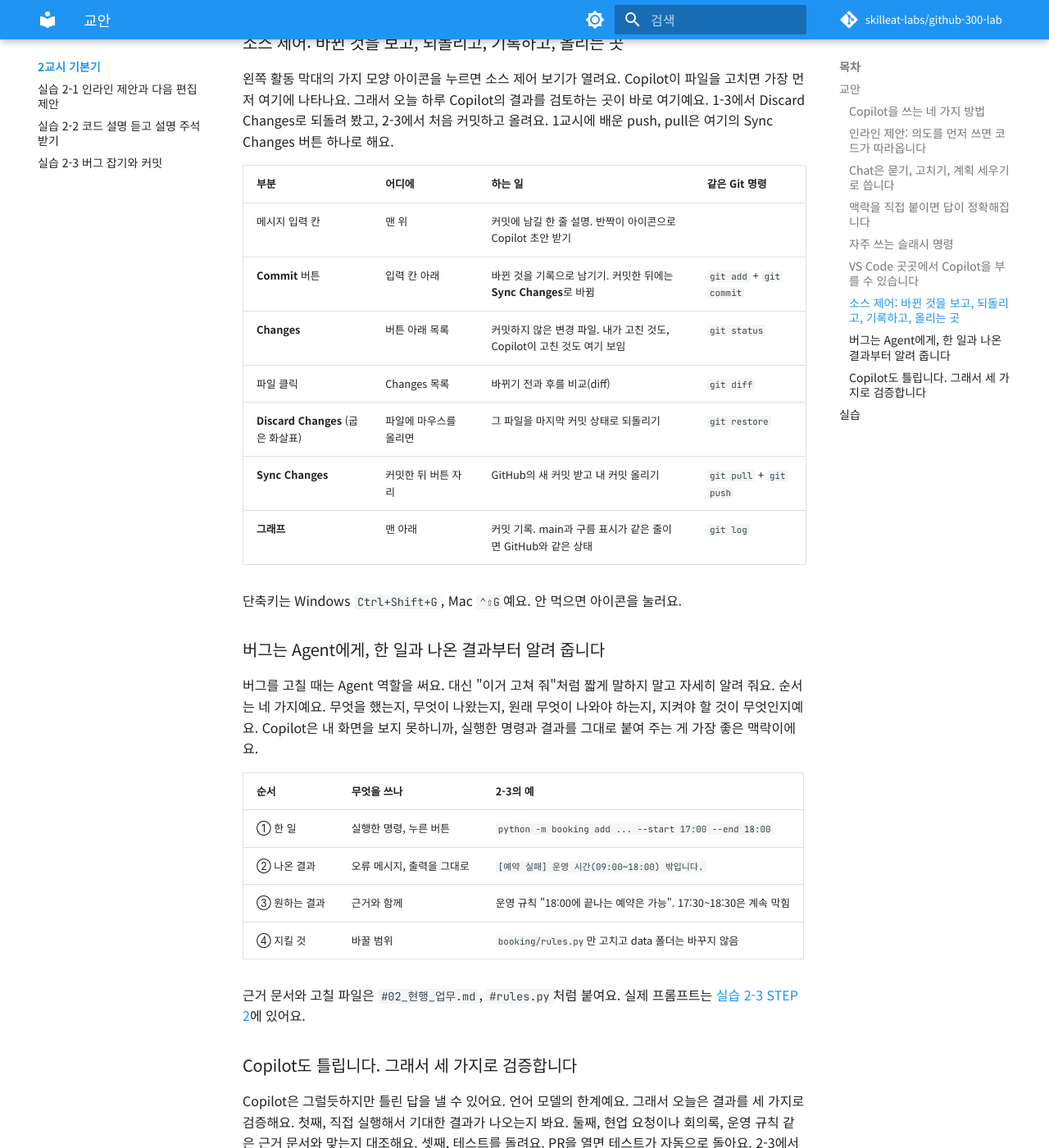
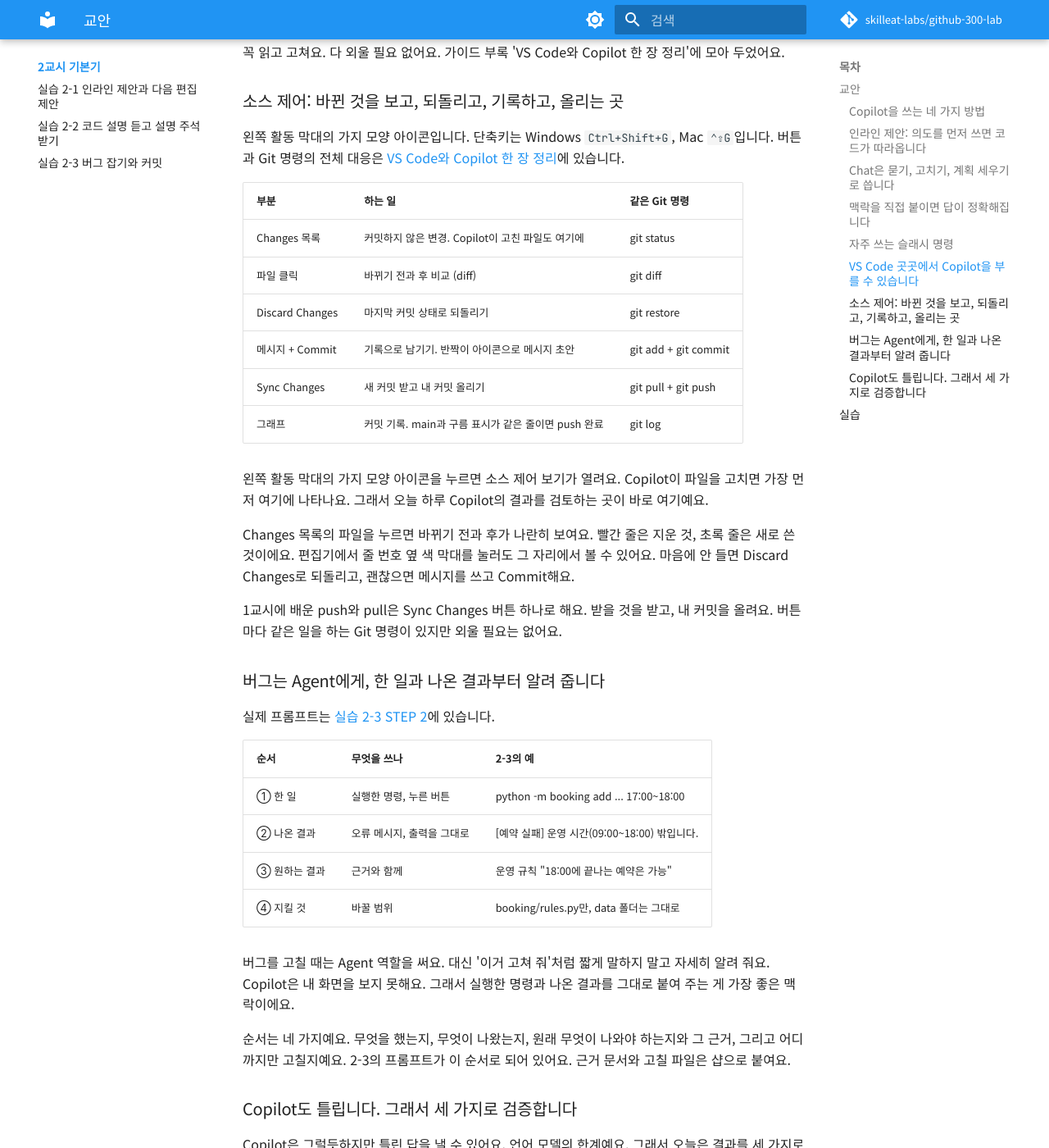
Before and after one commit to skilleat-labs/github-300-lab, an MkDocs documentation site: the page built from docs/class2/index.md, in a window 1280 px wide and 1400 px high, scrolled down 2854 px. Shown: the whole window at 82% size. Built offline with MkDocs 1.6.1 and Material for MkDocs 9.7.7, drawn with Linux system fonts in a browser that asks for light colours; comment, search, counter and statistics services are not loaded; some of the changed text lies outside the part shown.

Commit message:
장표 75장 반영에 맞춰 교안 페이지 재생성
Co-Authored-By: Claude Opus 5.5 <noreply@anthropic.com>

```diff
--- a/docs/class2/index.md
+++ b/docs/class2/index.md
@@ -37,10 +37,12 @@ Chat에서는 Agent 선택기로 Ask와 Agent 중 하나를 골라요. Ask는
 
 ### 맥락을 직접 붙이면 답이 정확해집니다
 
+!!! tip "키보드로 파일 붙이기"
+    입력 칸에 `#`와 파일 이름 일부를 치면(예: `#rules`) 파일 목록이 좁혀집니다. `↑` `↓`로 고르고 `Enter`를 누르면 파일이 맥락으로 붙습니다.
+
 Copilot이 엉뚱한 답을 하는 가장 흔한 이유는 맥락이 부족해서예요. 맥락은 직접 붙일 수 있어요. 채팅 칸의 플러스 버튼으로 파일이나 이슈를 고르거나, 탐색기에서 파일을 끌어다 놓아요. 샵을 치면 맥락 목록이 나오는데, #codebase는 프로젝트 전체에서 관련 코드를 찾아 줘요. 코드를 선택하고 물으면 그 부분이 맥락이 돼요. 예전 자료나 블로그에 나오는 @workspace는 지금 Copilot 하네스에서는 동작하지 않아요. #codebase를 쓰세요.
 
-!!! tip "키보드로 파일 붙이기"
-    입력 칸에 `#`와 파일 이름 일부를 치면(예: `#rules`) 파일 목록이 좁혀집니다. `↑` `↓`로 고르고 `Enter`를 누르면 파일이 맥락으로 붙습니다. 마우스로 **+**를 누르거나 끌어다 놓지 않아도 됩니다.
+파일은 키보드로도 붙일 수 있어요. 입력 칸에 샵과 파일 이름 일부, 예를 들어 #rules를 치면 목록이 좁혀지고, 화살표와 엔터로 고르면 붙어요.
 
 ### 자주 쓰는 슬래시 명령
 
@@ -68,32 +70,37 @@ Copilot은 채팅 창에만 있지 않아요. 일하는 자리에서 바로 부
 
 ### 소스 제어: 바뀐 것을 보고, 되돌리고, 기록하고, 올리는 곳 { #source-control }
 
-왼쪽 활동 막대의 가지 모양 아이콘을 누르면 소스 제어 보기가 열려요. Copilot이 파일을 고치면 가장 먼저 여기에 나타나요. 그래서 오늘 하루 Copilot의 결과를 검토하는 곳이 바로 여기예요. 1-3에서 Discard Changes로 되돌려 봤고, 2-3에서 처음 커밋하고 올려요. 1교시에 배운 push, pull은 여기의 Sync Changes 버튼 하나로 해요.
+왼쪽 활동 막대의 가지 모양 아이콘입니다. 단축키는 Windows `Ctrl+Shift+G`, Mac `⌃⇧G`입니다. 버튼과 Git 명령의 전체 대응은 [VS Code와 Copilot 한 장 정리](../appendix/vscode-copilot.md#git-buttons)에 있습니다.
 
-| 부분 | 어디에 | 하는 일 | 같은 Git 명령 |
-|---|---|---|---|
-| 메시지 입력 칸 | 맨 위 | 커밋에 남길 한 줄 설명. 반짝이 아이콘으로 Copilot 초안 받기 | |
-| **Commit** 버튼 | 입력 칸 아래 | 바뀐 것을 기록으로 남기기. 커밋한 뒤에는 **Sync Changes**로 바뀜 | `git add` + `git commit` |
-| **Changes** | 버튼 아래 목록 | 커밋하지 않은 변경 파일. 내가 고친 것도, Copilot이 고친 것도 여기 보임 | `git status` |
-| 파일 클릭 | Changes 목록 | 바뀌기 전과 후를 비교(diff) | `git diff` |
-| **Discard Changes** (굽은 화살표) | 파일에 마우스를 올리면 | 그 파일을 마지막 커밋 상태로 되돌리기 | `git restore` |
-| **Sync Changes** | 커밋한 뒤 버튼 자리 | GitHub의 새 커밋 받고 내 커밋 올리기 | `git pull` + `git push` |
-| **그래프** | 맨 아래 | 커밋 기록. main과 구름 표시가 같은 줄이면 GitHub와 같은 상태 | `git log` |
+| 부분 | 하는 일 | 같은 Git 명령 |
+|---|---|---|
+| Changes 목록 | 커밋하지 않은 변경. Copilot이 고친 파일도 여기에 | git status |
+| 파일 클릭 | 바뀌기 전과 후 비교 (diff) | git diff |
+| Discard Changes | 마지막 커밋 상태로 되돌리기 | git restore |
+| 메시지 + Commit | 기록으로 남기기. 반짝이 아이콘으로 메시지 초안 | git add + git commit |
+| Sync Changes | 새 커밋 받고 내 커밋 올리기 | git pull + git push |
+| 그래프 | 커밋 기록. main과 구름 표시가 같은 줄이면 push 완료 | git log |
 
-단축키는 Windows `Ctrl+Shift+G`, Mac `⌃⇧G`예요. 안 먹으면 아이콘을 눌러요.
+왼쪽 활동 막대의 가지 모양 아이콘을 누르면 소스 제어 보기가 열려요. Copilot이 파일을 고치면 가장 먼저 여기에 나타나요. 그래서 오늘 하루 Copilot의 결과를 검토하는 곳이 바로 여기예요.
+
+Changes 목록의 파일을 누르면 바뀌기 전과 후가 나란히 보여요. 빨간 줄은 지운 것, 초록 줄은 새로 쓴 것이에요. 편집기에서 줄 번호 옆 색 막대를 눌러도 그 자리에서 볼 수 있어요. 마음에 안 들면 Discard Changes로 되돌리고, 괜찮으면 메시지를 쓰고 Commit해요.
+
+1교시에 배운 push와 pull은 Sync Changes 버튼 하나로 해요. 받을 것을 받고, 내 커밋을 올려요. 버튼마다 같은 일을 하는 Git 명령이 있지만 외울 필요는 없어요.
 
 ### 버그는 Agent에게, 한 일과 나온 결과부터 알려 줍니다 { #bug-prompt }
 
-버그를 고칠 때는 Agent 역할을 써요. 대신 "이거 고쳐 줘"처럼 짧게 말하지 말고 자세히 알려 줘요. 순서는 네 가지예요. 무엇을 했는지, 무엇이 나왔는지, 원래 무엇이 나와야 하는지, 지켜야 할 것이 무엇인지예요. Copilot은 내 화면을 보지 못하니까, 실행한 명령과 결과를 그대로 붙여 주는 게 가장 좋은 맥락이에요.
+실제 프롬프트는 [실습 2-3 STEP 2](lab-3.md)에 있습니다.
 
 | 순서 | 무엇을 쓰나 | 2-3의 예 |
 |---|---|---|
-| ① 한 일 | 실행한 명령, 누른 버튼 | `python -m booking add ... --start 17:00 --end 18:00` |
-| ② 나온 결과 | 오류 메시지, 출력을 그대로 | `[예약 실패] 운영 시간(09:00~18:00) 밖입니다.` |
-| ③ 원하는 결과 | 근거와 함께 | 운영 규칙 "18:00에 끝나는 예약은 가능". 17:30~18:30은 계속 막힘 |
-| ④ 지킬 것 | 바꿀 범위 | `booking/rules.py`만 고치고 data 폴더는 바꾸지 않음 |
+| ① 한 일 | 실행한 명령, 누른 버튼 | python -m booking add ... 17:00~18:00 |
+| ② 나온 결과 | 오류 메시지, 출력을 그대로 | [예약 실패] 운영 시간(09:00~18:00) 밖입니다. |
+| ③ 원하는 결과 | 근거와 함께 | 운영 규칙 "18:00에 끝나는 예약은 가능" |
+| ④ 지킬 것 | 바꿀 범위 | booking/rules.py만, data 폴더는 그대로 |
 
-근거 문서와 고칠 파일은 `#02_현행_업무.md`, `#rules.py`처럼 붙여요. 실제 프롬프트는 [실습 2-3 STEP 2](lab-3.md)에 있어요.
+버그를 고칠 때는 Agent 역할을 써요. 대신 '이거 고쳐 줘'처럼 짧게 말하지 말고 자세히 알려 줘요. Copilot은 내 화면을 보지 못해요. 그래서 실행한 명령과 나온 결과를 그대로 붙여 주는 게 가장 좋은 맥락이에요.
+
+순서는 네 가지예요. 무엇을 했는지, 무엇이 나왔는지, 원래 무엇이 나와야 하는지와 그 근거, 그리고 어디까지만 고칠지예요. 2-3의 프롬프트가 이 순서로 되어 있어요. 근거 문서와 고칠 파일은 샵으로 붙여요.
 
 ### Copilot도 틀립니다. 그래서 세 가지로 검증합니다
 
```
Also changed, not shown: docs/class1/index.md (+34 -8 lines), docs/class3/index.md (+24 -25 lines).
